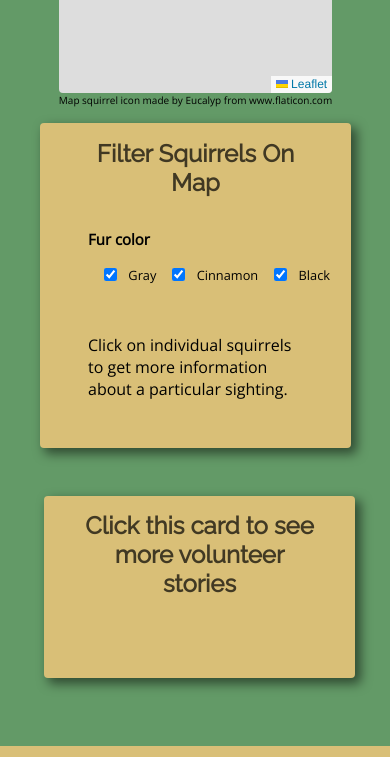
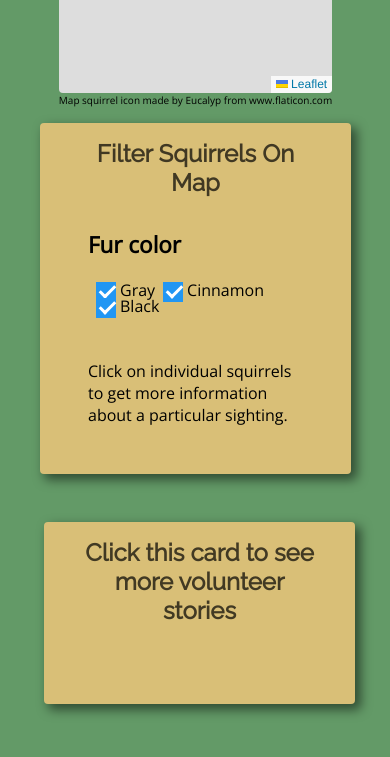
Before and after one commit to jmkaneshiro/squirrels-of-central-park, a website built with webpack: page index.html in a window 390 px wide. Shown: the part 1040-1797 px from the top of the page. Built offline with nearby package versions, Linux system fonts and the light colour scheme; no server answers.

Commit message:
Customizes checkboxes, mobile map fix attempt #1

```diff
--- a/index.html
+++ b/index.html
@@ -3,7 +3,7 @@
 
 <head>
   <meta charset="UTF-8" />
-  <meta name="viewport" content="width=device-width, initial-scale=1.0" />
+  <meta name="viewport" content="width=device-width, initial-scale=1.0, maximum-scale=1.0, user-scalable=no" />
   <meta http-equiv="X-UA-Compatible" content="ie=edge" />
   <link href="./src/assets/favicon.ico" rel="icon" type="image/x-icon" />
   <link rel="stylesheet" href="./dist/main.css" />
@@ -42,18 +42,18 @@
         <div class="filter-categories">
           <h3>Fur color</h3>
           <div class="filter-options">
-            <div>
-              <input type="checkbox" id="filter-fur-gray" value="Gray" checked>
-              <label for="filter-fur-gray">Gray</label>
-            </div>
-            <div>
-              <input type="checkbox" id="filter-fur-cinnamon" value="Cinnamon" checked>
-              <label for="filter-fur-cinnamon">Cinnamon</label>
-            </div>
-            <div>
-              <input type="checkbox" id="filter-fur-black" value="Black" checked>
-              <label for="filter-fur-black">Black</label>
-            </div>
+              <label for="filter-fur-gray" class="checkmark-container">Gray
+                <input type="checkbox" id="filter-fur-gray" value="Gray" checked>
+                <span class="checkmark"></span>
+              </label>
+              <label for="filter-fur-cinnamon" class="checkmark-container">Cinnamon
+                <input type="checkbox" id="filter-fur-cinnamon" value="Cinnamon" checked>
+                <span class="checkmark"></span>
+              </label>
+              <label for="filter-fur-black" class="checkmark-container">Black
+                <input type="checkbox" id="filter-fur-black" value="Black" checked>
+                <span class="checkmark"></span>
+              </label>
           </div>
         </div>
         <br>
--- a/src/styles/components/_map.scss
+++ b/src/styles/components/_map.scss
@@ -12,7 +12,6 @@
 }
 
 .squirrel-filter {
-  font-size: 0.8rem;
   width: 90%;
   margin: 1rem auto;
 }
@@ -31,12 +30,74 @@
 
 .filter-categories {
   margin: 2rem 0 0 2rem;
+  font-size: 1.2rem;
 }
 
 .filter-options {
   display: flex;
   flex-direction: row;
   flex-wrap: wrap;
+}
+
+.checkmark-container {
+  position: relative;
+  padding-left: 1.5rem;
+  line-height: 1rem;
+  font-size: 1rem;
+}
+
+//hide default checkmark for checkboxes
+.checkmark-container input {
+  position: absolute;
+  opacity: 0;
+  cursor: pointer;
+  height: 0;
+  width: 0;
+}
+
+//custom checkmark for checkboxes
+.checkmark {
+  position: absolute;
+  top: 0rem;
+  left: 0rem;
+  height: 1.25rem;
+  width: 1.25rem;
+  background-color: #eee;
+}
+
+// On mouse-over, add a grey background color
+.checkmark-container:hover input ~ .checkmark {
+  background-color: #ccc;
+}
+
+// When the checkbox is checked, add a blue background
+.checkmark-container input:checked ~ .checkmark {
+  background-color: #2196F3;
+}
+
+// Create the checkmark/indicator (hidden when not checked)
+.checkmark:after {
+  content: "";
+  position: absolute;
+  display: none;
+}
+
+// Show the checkmark when checked
+.checkmark-container input:checked ~ .checkmark:after {
+  display: block;
+}
+
+// Style the checkmark/indicator
+.checkmark-container .checkmark:after {
+  right: 0.25rem;
+  top: 0rem;
+  width: 0.4rem;
+  height: 0.8rem;
+  border: solid white;
+  border-width: 0 0.2rem 0.2rem 0;
+  -webkit-transform: rotate(45deg);
+  -ms-transform: rotate(45deg);
+  transform: rotate(45deg);
 }
 
 .leaflet-popup-content h2, .leaflet-popup-content li {
@@ -72,7 +133,14 @@
 }
 
 @media only screen and (min-width: 900px) {
-  .squirrel-filter {
+
+  .filter-categories {
+    font-size: 1.75rem;
+  }
+
+  .checkmark-container {
+    padding-left: 2rem;
+    line-height: 1.5rem;
     font-size: 1.5rem;
   }
 }
```
Also changed, not shown: dist/main.css, dist/main.js, 1 other file.
